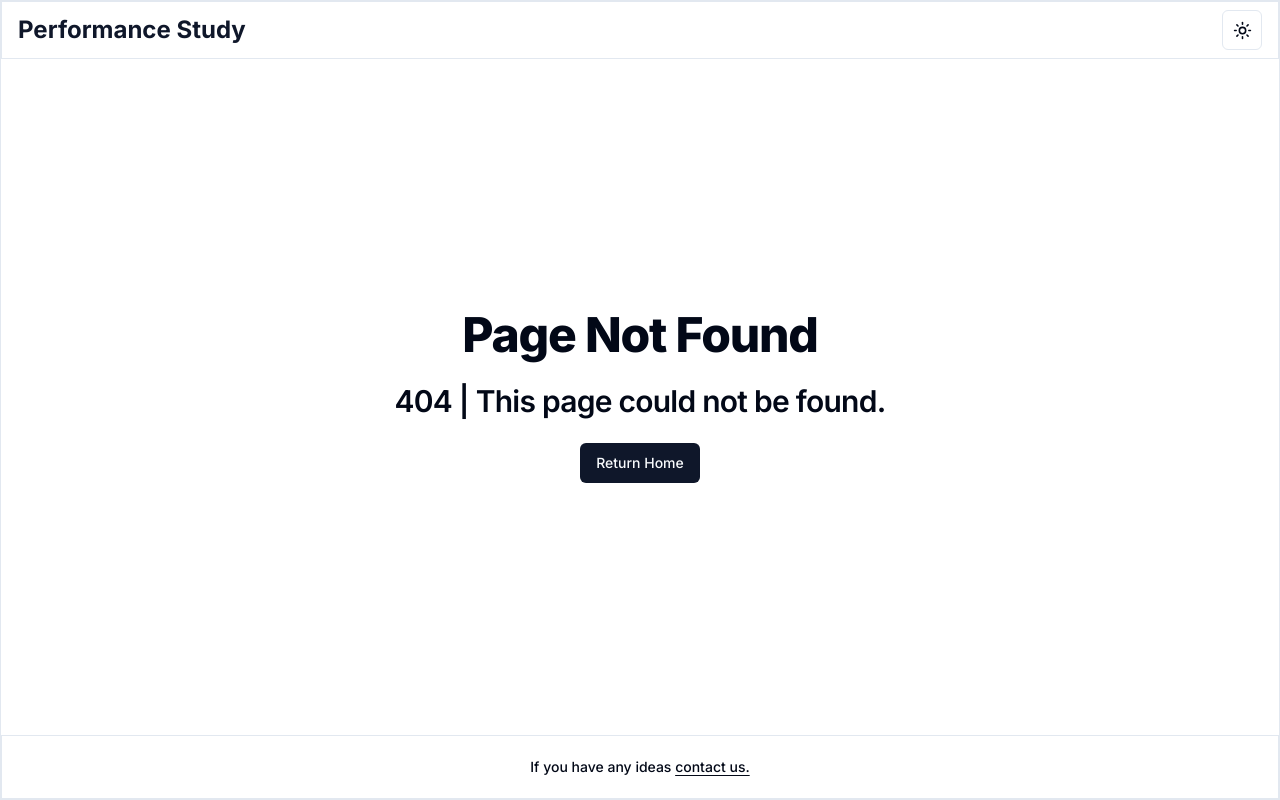
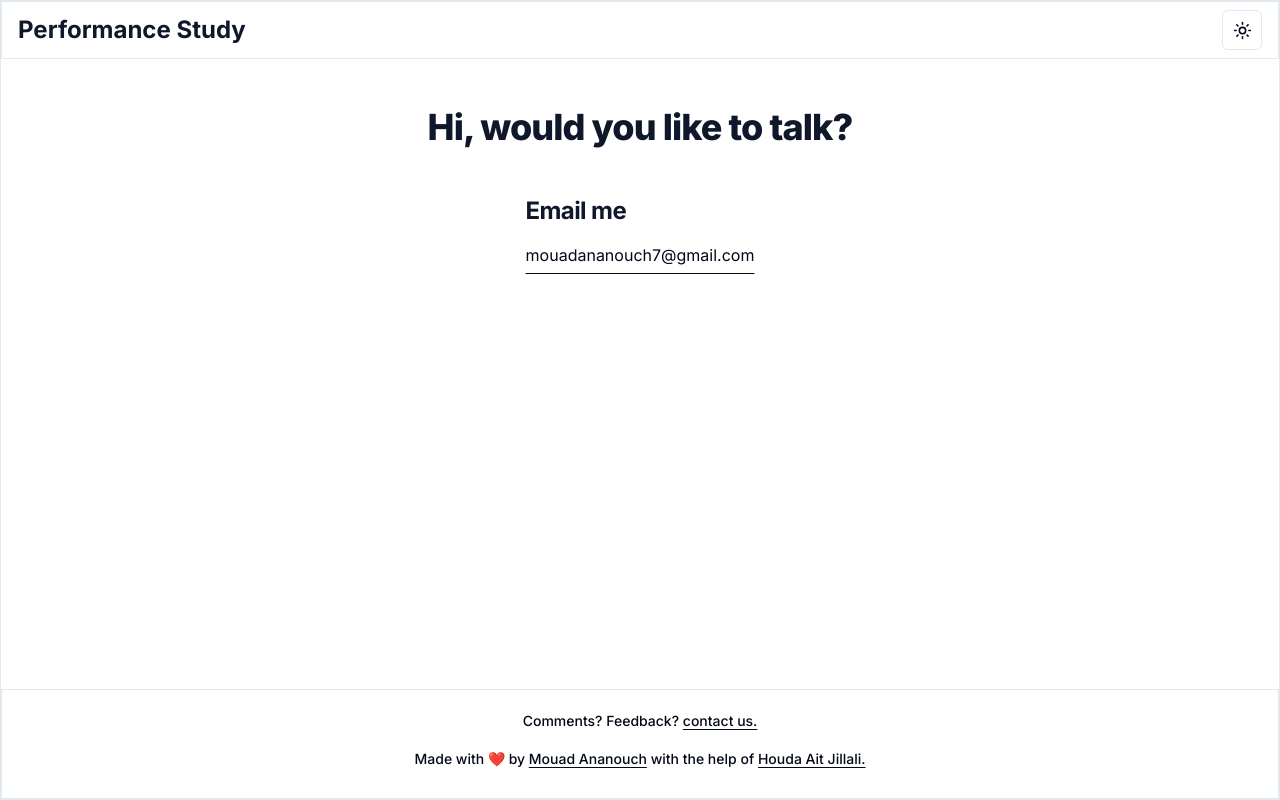
Before and after one commit to mouad-P7/performance-study, a Next.js app: page /contact-us in a window 1280 px wide. Before the commit this address had no page. Built offline with nearby package versions, Linux system fonts and the light colour scheme.

Commit message:
Add contact-us page.

```diff
--- a/src/app/(home)/components/AircraftForm.tsx
+++ b/src/app/(home)/components/AircraftForm.tsx
@@ -13,7 +13,6 @@ import SteadyPerformance from "./SteadyPerformance";
 import NonSteadyPerformance from "./NonSteadyPerformance";
 import { Separator } from "@/components/ui/separator";
 import { aircraftFormFields } from "@/lib/constants";
-import { Alert, AlertDescription, AlertTitle } from "@/components/ui/alert";
 import { Tabs, TabsContent, TabsList, TabsTrigger } from "@/components/ui/tabs";
 import {
   Form,
@@ -76,12 +75,6 @@ export default function AircraftForm() {
 
   return (
     <>
-      <Alert className="p-3 mb-2">
-        <AlertTitle>Important:</AlertTitle>
-        <AlertDescription>
-          Respect the unit described in each input.
-        </AlertDescription>
-      </Alert>
       <Form {...form}>
         <form
           onSubmit={form.handleSubmit(onSubmit)}
--- a/src/app/(home)/page.tsx
+++ b/src/app/(home)/page.tsx
@@ -1,5 +1,16 @@
+import { Alert, AlertDescription, AlertTitle } from "@/components/ui/alert";
 import AircraftForm from "./components/AircraftForm";
 
 export default function HomePage() {
-  return <AircraftForm />;
+  return (
+    <>
+      <Alert className="p-3 mb-2">
+        <AlertTitle>Important:</AlertTitle>
+        <AlertDescription>
+          Respect the unit described in each input.
+        </AlertDescription>
+      </Alert>
+      <AircraftForm />
+    </>
+  );
 }
--- /dev/null
+++ b/src/app/contact-us/page.tsx
@@ -0,0 +1,34 @@
+import Link from "next/link";
+
+export default function ContactUsPage() {
+  return (
+    <div className="pt-8 flex flex-col items-center gap-12">
+      <h1 className="text-center text-4xl text-primary font-extrabold tracking-tight">
+        Hi, would you like to talk?
+      </h1>
+
+      <div className="flex items-center justify-center gap-12 flex-wrap">
+        <div className="flex flex-col gap-4">
+          <h2 className="text-2xl text-primary font-bold tracking-tight">
+            Email me
+          </h2>
+          <Link
+            href="mailto:mouadananouch7@gmail.com"
+            className="underline underline-offset-[12px]"
+          >
+            mouadananouch7@gmail.com
+          </Link>
+        </div>
+
+        {/* <div className="flex flex-col gap-4">
+          <h2 className="text-2xl text-primary font-bold tracking-tight">
+            Send Suggestions
+          </h2>
+          <Link href="" className="underline underline-offset-[12px]" >
+            Submit Google Form
+          </Link>
+        </div> */}
+      </div>
+    </div>
+  );
+}
--- a/src/app/error.tsx
+++ b/src/app/error.tsx
@@ -17,7 +17,7 @@ export default function Error({
 
   return (
     <div className="flex-1 flex justify-center items-center flex-col gap-8">
-      <h1 className="text-4xl font-extrabold tracking-tight lg:text-5xl">
+      <h1 className="text-center text-4xl font-extrabold tracking-tight lg:text-5xl">
         Something went wrong!
       </h1>
       <div className="flex justify-center items-center gap-4">
--- a/src/app/not-found.tsx
+++ b/src/app/not-found.tsx
@@ -4,10 +4,10 @@ import { Button } from "@/components/ui/button";
 export default function NotFound() {
   return (
     <div className="flex-1 w-full h-full flex justify-center items-center flex-col gap-6">
-      <h2 className="text-4xl font-extrabold tracking-tight lg:text-5xl">
+      <h2 className="text-center text-4xl font-extrabold tracking-tight lg:text-5xl">
         Page Not Found
       </h2>
-      <p className="text-3xl font-semibold tracking-tight">
+      <p className="text-center text-3xl font-semibold tracking-tight">
         404 | This page could not be found.
       </p>
       <Link href="/">
--- a/src/components/layout/Footer.tsx
+++ b/src/components/layout/Footer.tsx
@@ -2,13 +2,30 @@ import Link from "next/link";
 
 export default function Footer() {
   return (
-    <footer className="border px-3 py-6">
-      <p className="text-center text-sm font-medium leading-none">
-        If you have any ideas{" "}
+    <footer className="border px-3 pt-6 pb-8 flex flex-col max-sm:px-2">
+      <small className="text-center text-sm font-medium leading-none">
+        Comments? Feedback?{" "}
         <Link href="/contact-us" className="underline underline-offset-[3px]">
           contact us.
         </Link>
-      </p>
+      </small>
+      <br />
+      <small className="text-center text-sm font-medium leading-none">
+        Made with ❤ by{" "}
+        <Link
+          href="https://www.linkedin.com/in/mouad-ananouch-51b088229/"
+          className="underline underline-offset-[3px]"
+        >
+          Mouad Ananouch
+        </Link>{" "}
+        with the help of{" "}
+        <Link
+          href="https://www.linkedin.com/in/houdaaitjillali/"
+          className="underline underline-offset-[3px]"
+        >
+          Houda Ait Jillali.
+        </Link>
+      </small>
     </footer>
   );
 }
--- a/src/components/layout/Header.tsx
+++ b/src/components/layout/Header.tsx
@@ -3,7 +3,7 @@ import DarkLightMode from "./DarkLightMode";
 
 export default async function Header() {
   return (
-    <header className="px-4 py-2 border">
+    <header className="px-4 py-2 border max-sm:px-3">
       <nav className="flex items-center justify-between flex-wrap gap-4">
         <Logo />
         <DarkLightMode />
```
